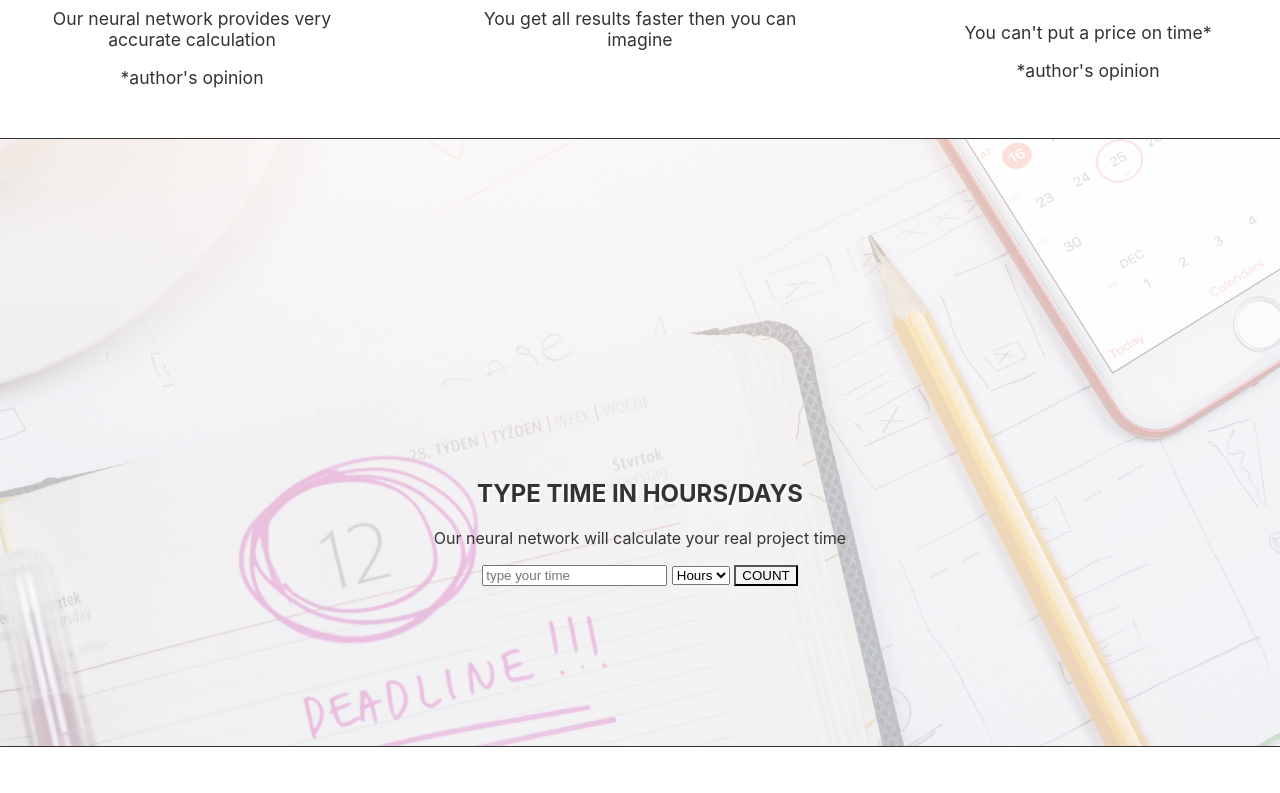
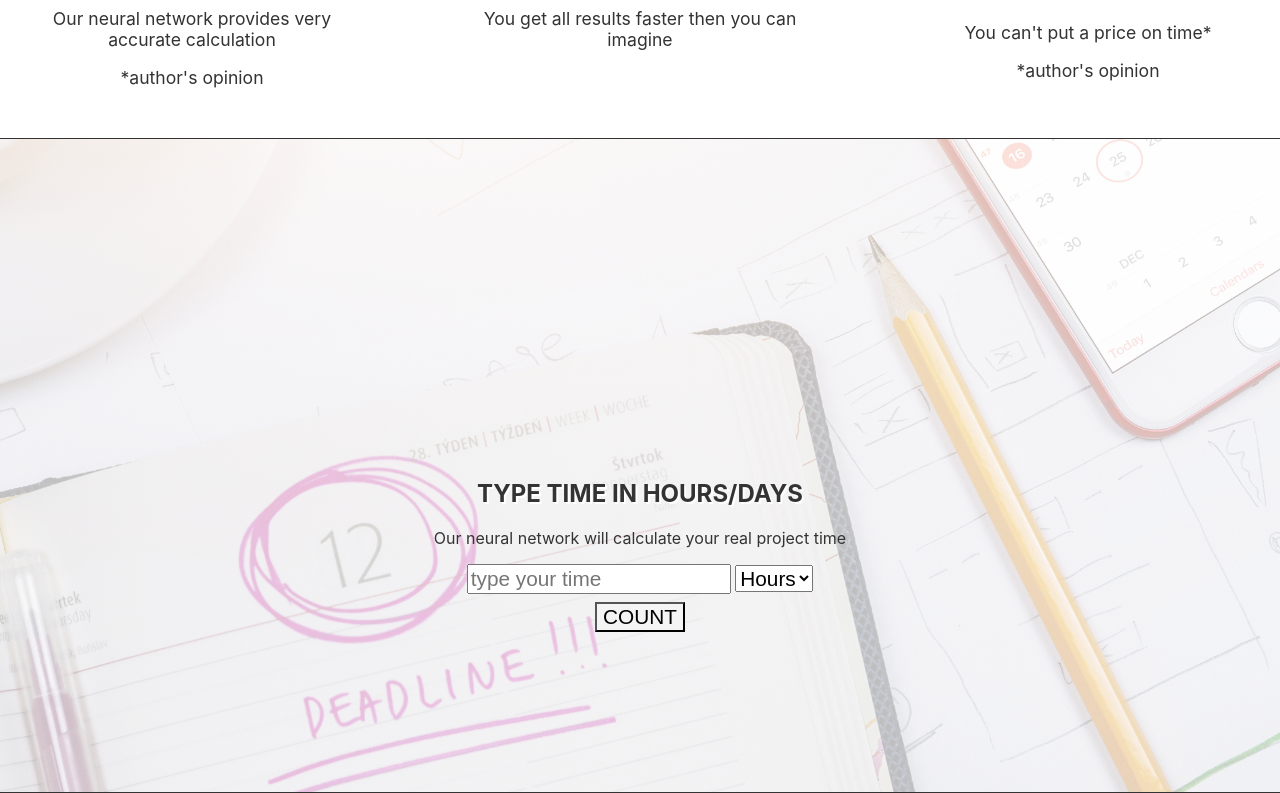
Before and after one commit to maxershov/svelte-time-counter, a Svelte app: page / in a window 1280 px wide. Shown: the part 1472-2265 px from the top of the page. Before the commit the page ends 2219 px from the top, so only its background shows below. Built offline with nearby package versions, Linux system fonts and the light colour scheme.

Commit message:
upd input size

```diff
--- a/src/Counter.svelte
+++ b/src/Counter.svelte
@@ -35,6 +35,17 @@
     text-transform: uppercase;
     text-shadow: 2px 2px 0px rgb(255, 255, 255);
   }
+  input {
+    width: 20vw;
+  }
+  select, input, button {
+    font-size:1.3rem;
+  }
+  button {
+    display: block;
+    margin:0 auto;
+    margin-top:0.5rem;
+  }
 </style>
 
 <div class="counter">
@@ -51,7 +62,7 @@
   </select>
   <button on:click={handleClick}>COUNT</button>
   {#await promise}
-    <p>...start our neural network...</p>
+    <p>...starting our neural network...</p>
   {:then number}
     {#if !loading}
       <h3>Result: {number}</h3>
```
